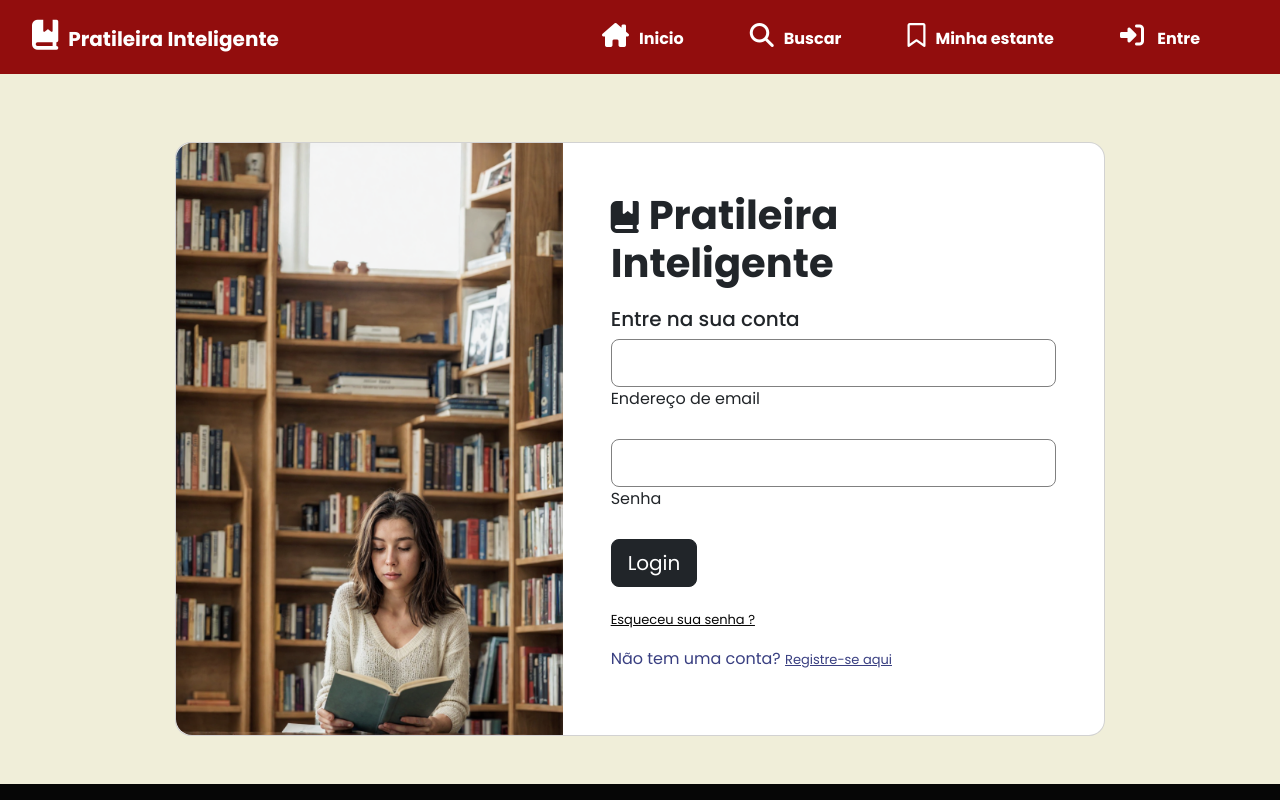
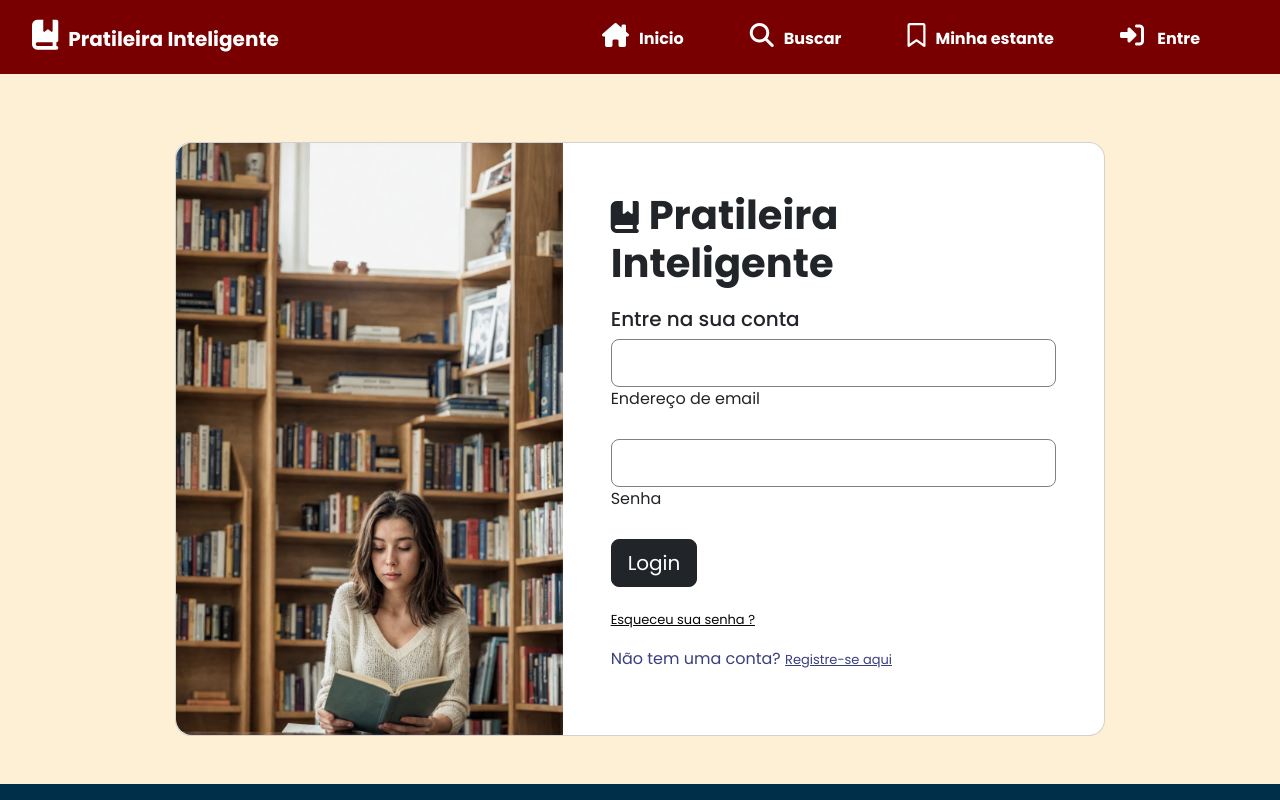
Before and after one commit to carlla15/estante_virtual, a Vue app in the folder Estante_Virtual/: page /authentication in a window 1280 px wide. Shown: the top 800 px of the page. Built offline with nearby package versions, Linux system fonts and the light colour scheme.

Commit message:
Mudança na paleta de cores

```diff
--- a/Estante_Virtual/src/assets/base.css
+++ b/Estante_Virtual/src/assets/base.css
@@ -4,12 +4,13 @@
 }
 
 :root {
-  --color_1: #920D0D;
+  --color_1: #780000;
   --color_1_hover: #6d0b0b;
-  --color_2: #F87F7F;
+  --color_2: #C1121F;
   --color_2_hover:#ac5959;
-  --color_3: #70160E;
-  --color_4: #F0EED9;
+  --color_3: #FDF0D5;
+  --color_4: #003049;
+  --color_5:#669BBC;
   --color_white: #ffff;
   --color_black: #060606;
 }
--- a/Estante_Virtual/src/assets/main.css
+++ b/Estante_Virtual/src/assets/main.css
@@ -3,5 +3,5 @@
 
 body {
     font-family: 'Poppins', sans-serif;
-    background-color: var(--color_4);
+    background-color: var(--color_3);
 }
--- a/Estante_Virtual/src/components/BaseLayout.vue
+++ b/Estante_Virtual/src/components/BaseLayout.vue
@@ -26,7 +26,4 @@ export default {
 </script>
 
 <style scoped>
-main {
-  background-color: var(--color_4);
-}
 </style>
--- a/Estante_Virtual/src/components/BookCard.vue
+++ b/Estante_Virtual/src/components/BookCard.vue
@@ -51,7 +51,7 @@ export default {
 .book-item {
   position: relative;
   margin: 20px;
-  border: 1px solid red;
+  border: 2px solid red;
   border-radius: 8px;
   overflow: hidden;
   box-shadow: 3px 3px 4px rgba(0, 0, 0, 0.74);
--- a/Estante_Virtual/src/components/HeaderTemplate.vue
+++ b/Estante_Virtual/src/components/HeaderTemplate.vue
@@ -1,5 +1,4 @@
 <template>
-
     <header>
         <h1>Gerencie seus livros !</h1>
         <p>
@@ -15,12 +14,11 @@
             Cadastre-se >>
         </router-link>
     </header>
-
 </template>
 
 <style scoped>
 header {
-    background: var(--color_black);
+    background: var(--color_4);
     padding: 40px;
 
     & h1 {
@@ -28,7 +26,7 @@ header {
     }
 
     & p {
-        color: var(--color_2);
+        color: var(--color_white);
     }
 
     & .btn-primary {
--- a/Estante_Virtual/src/components/base_layout/BaseFooter.vue
+++ b/Estante_Virtual/src/components/base_layout/BaseFooter.vue
@@ -27,7 +27,7 @@ footer {
     padding: 100px;
     text-align: center;
     color: var(--color_white);
-    background-color: var(--color_black);
+    background-color: var(--color_4);
 
     & h3 {
         margin: 10px;
@@ -47,7 +47,7 @@ footer {
     }
 
     & a:hover {
-        color: cornflowerblue;
+        color: var(--color_5);
     }
 }
 </style>
--- a/Estante_Virtual/src/views/AuthView.vue
+++ b/Estante_Virtual/src/views/AuthView.vue
@@ -45,7 +45,6 @@ export default {
 
 <style scoped>
 section {
-    background-color: var(--color_4);
 
     & .card {
         border-radius: 1rem;
--- a/Estante_Virtual/src/views/BookDetail.vue
+++ b/Estante_Virtual/src/views/BookDetail.vue
@@ -35,9 +35,11 @@ export default {
     let bookData;
     try {
       bookData = JSON.parse(this.$route.query.book);
+
     } catch (error) {
       console.error("Erro ao analisar dados do livro:", error);
-      bookData = {}; // Define book como um objeto vazio se ocorrer um erro
+      bookData = {};
+
     }
 
     return {
@@ -50,12 +52,12 @@ export default {
 
 <style scoped>
 .book-detail {
-  margin: 20px; /* Adiciona margem ao redor do conteúdo */
+  margin: 20px;
 }
 
 .book-image {
-  max-width: 100%; /* A imagem se ajusta ao tamanho do container */
-  border-radius: 5px; /* Adiciona bordas arredondadas à imagem */
-  box-shadow: 0 2px 10px rgba(0, 0, 0, 0.1); /* Sombra suave */
+  max-width: 100%;
+  border-radius: 5px;
+  box-shadow: 0 2px 10px rgba(0, 0, 0, 0.1);
 }
 </style>
```
